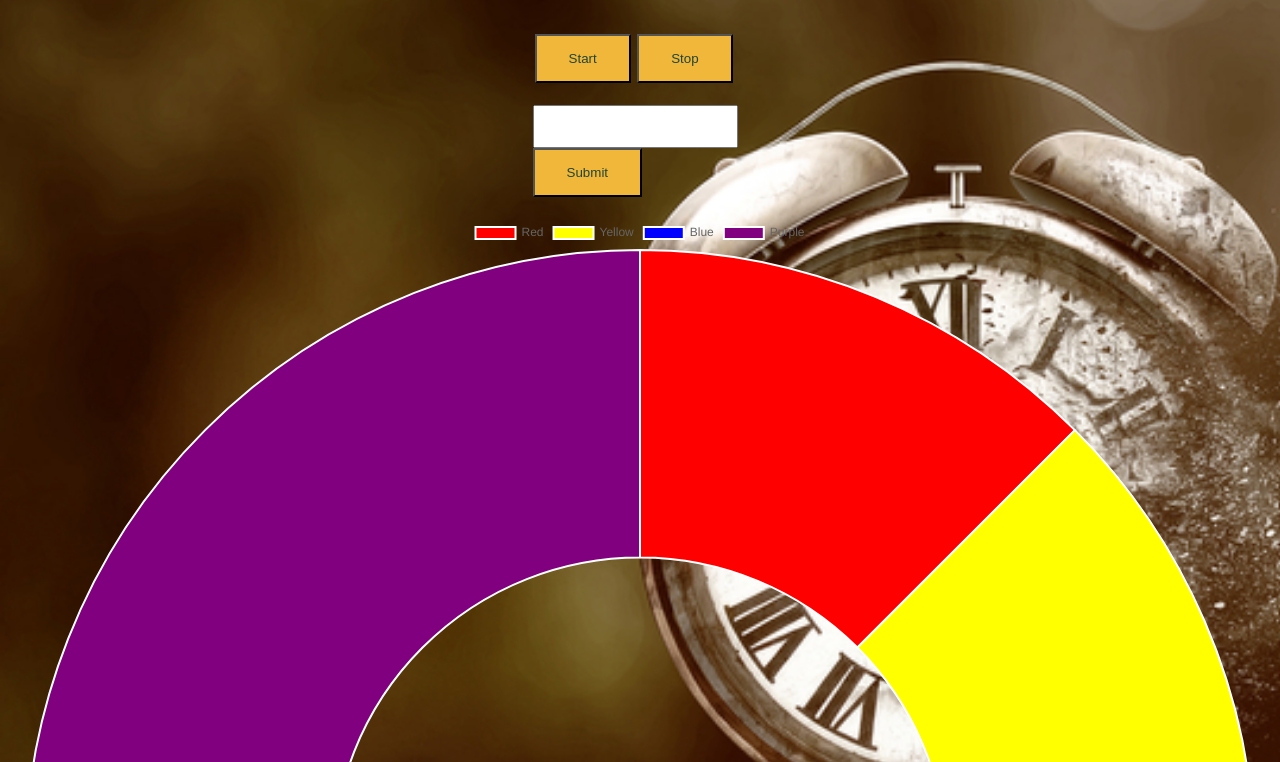
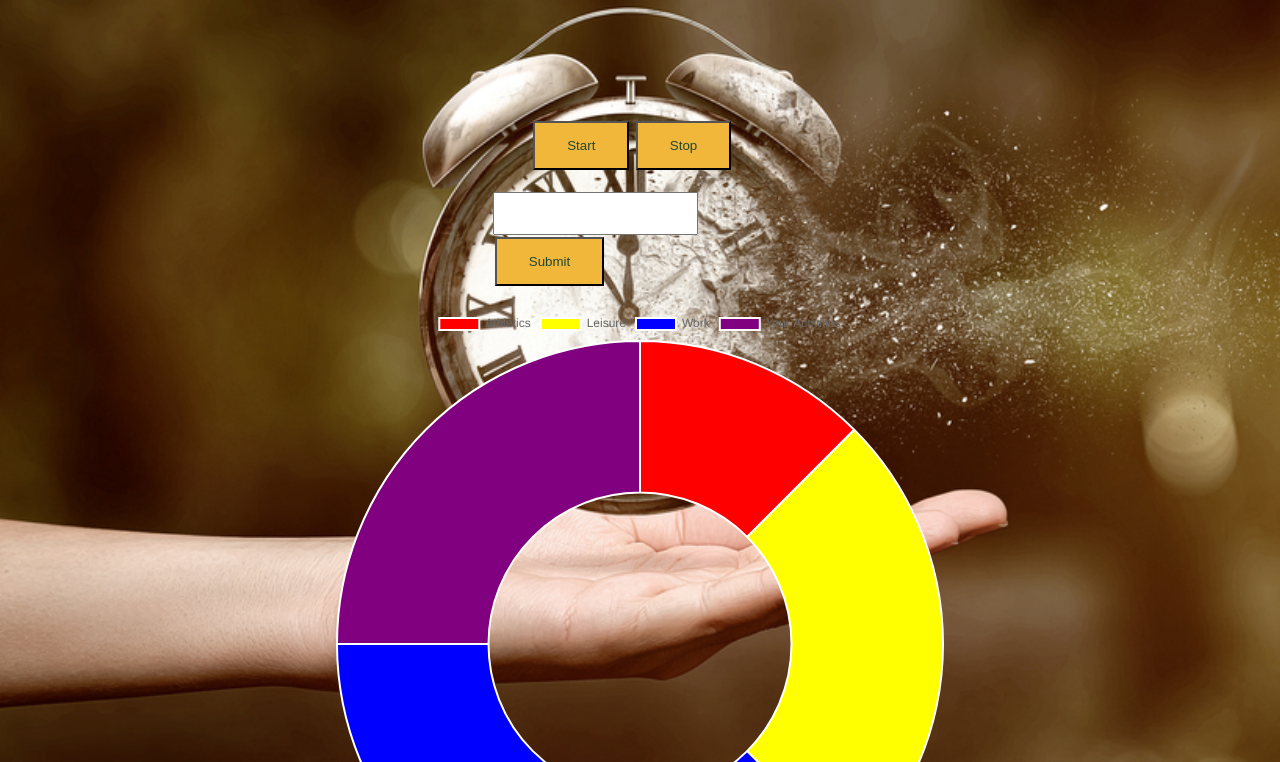
Before and after one commit to ruskeezy/time-map, a plain HTML site: page index.html in a window 1280 px wide. Shown: the part 96-858 px from the top of the page. Drawn offline with nearby package versions, Linux system fonts and the light colour scheme.

Commit message:
CSS edits

```diff
--- a/app.js
+++ b/app.js
@@ -106,10 +106,10 @@ function chartMaker() {
               ]
             }],
             labels: [
-                'Red',
-                'Yellow',
-                'Blue',
-                'Purple'
+                'Athletics',
+                'Leisure',
+                'Work',
+                'Your Activities'
             ],
           }
         })
--- a/index.html
+++ b/index.html
@@ -2,7 +2,7 @@
 <html>
   <head>
     <meta charset="utf-8">
-    <!-- <link rel="stylesheet" href="reset.css"> -->
+    <link rel="stylesheet" href="reset.css">
     <link rel="stylesheet" href="style.css">
     <title>Time Map</title>
   </head>
@@ -54,7 +54,7 @@
     </section>
 
 
-    <canvas id="my-chart" width="500" height="500"></canvas>
+    <canvas id="my-chart"></canvas>
     <script src="https://cdnjs.cloudflare.com/ajax/libs/Chart.js/2.4.0/Chart.min.js"></script>
     <script src="app.js"></script>
   </body>
--- a/style.css
+++ b/style.css
@@ -61,8 +61,10 @@ ul li:hover ul li {
 
 #my-chart {
   margin: auto;
-  width: 50%;
+  /*width: 50%;*/
   margin-top: 20px;
+  width: 400px;
+  height: 400px;
 }
 
 #activity-field {
@@ -73,12 +75,12 @@ ul li:hover ul li {
 .button-class-one {
   margin: 0 auto;
   width: 17%;
-  margin-top: 75px;
+  margin-top: 175px;
 }
 
 .button-class {
   margin: 0 auto;
-  width: 17%;
+  width: 23%;
   margin-top: 20px;
 }
 
@@ -87,8 +89,8 @@ ul li:hover ul li {
   color:rgb(33, 69, 52);
   padding: 15px 32px;
   margin: 2px;
-  display: inline;
-  margin: auto;
+  /*display: inline;*/
+
 
 }
 
```
